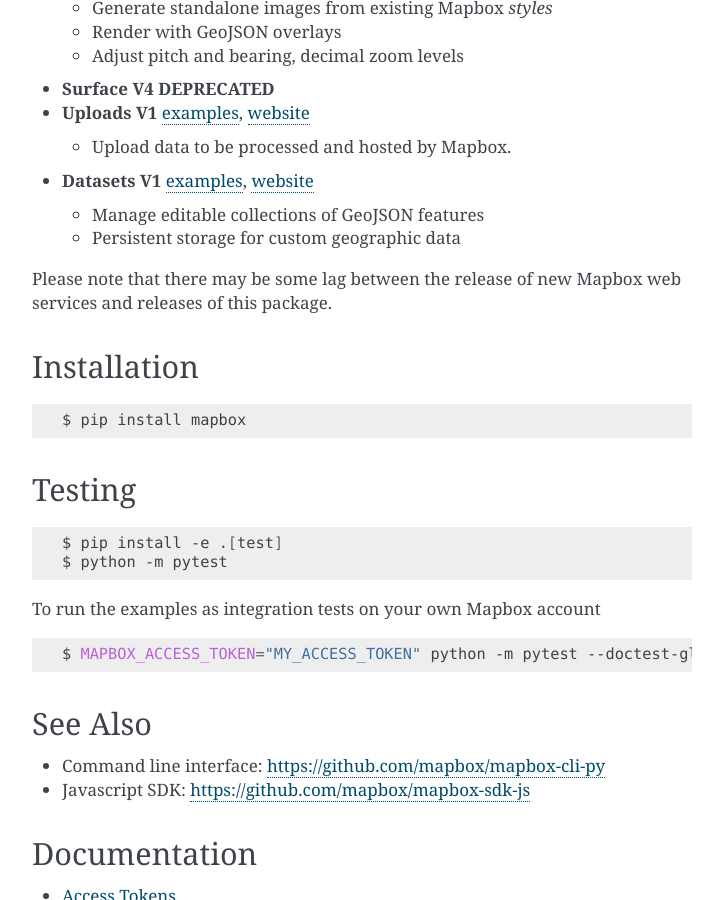
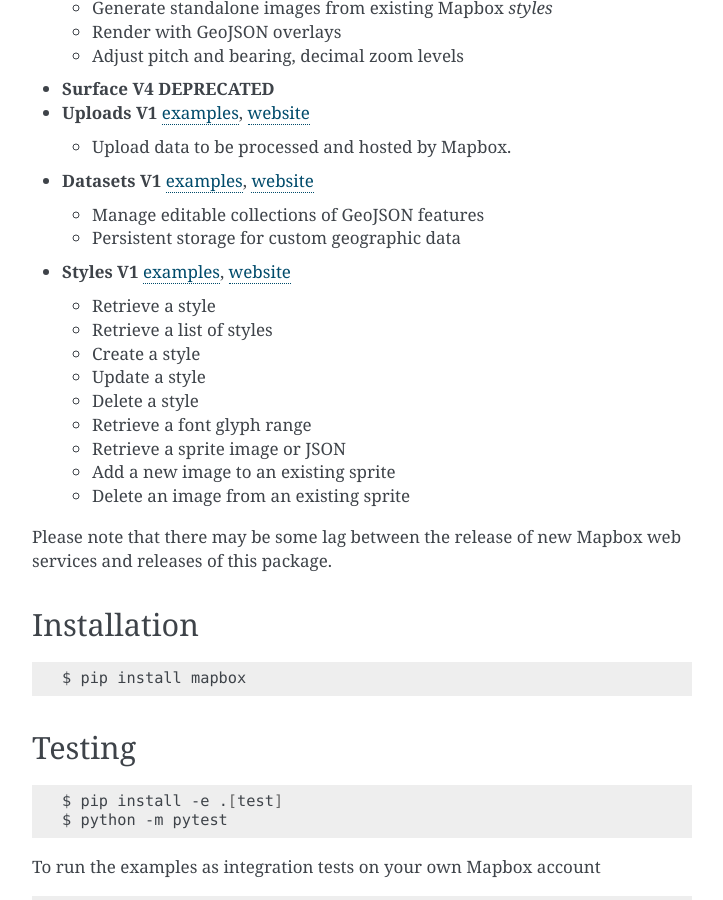
Before and after one commit to mapbox/mapbox-sdk-py, a Sphinx documentation site: the page built from docs/index.rst, in a window 1280 px wide and 900 px high, scrolled down 883 px. Shown: the whole window, without its empty margins (388-1111 px from the left). Built offline with Sphinx 7.4.7, drawn with Linux system fonts in a browser that asks for light colours.

Commit message:
Update index.rst

```diff
--- a/docs/index.rst
+++ b/docs/index.rst
@@ -55,6 +55,18 @@
 
   - Manage editable collections of GeoJSON features
   - Persistent storage for custom geographic data
+
+- **Styles V1** `examples <./docs/styles.md#styles>`__, `website <https://www.mapbox.com/api-documentation/?language=Python#styles>`__
+
+  - Retrieve a style
+  - Retrieve a list of styles
+  - Create a style
+  - Update a style
+  - Delete a style
+  - Retrieve a font glyph range
+  - Retrieve a sprite image or JSON
+  - Add a new image to an existing sprite
+  - Delete an image from an existing sprite
 
 Please note that there may be some lag between the release of new Mapbox web
 services and releases of this package.
```
